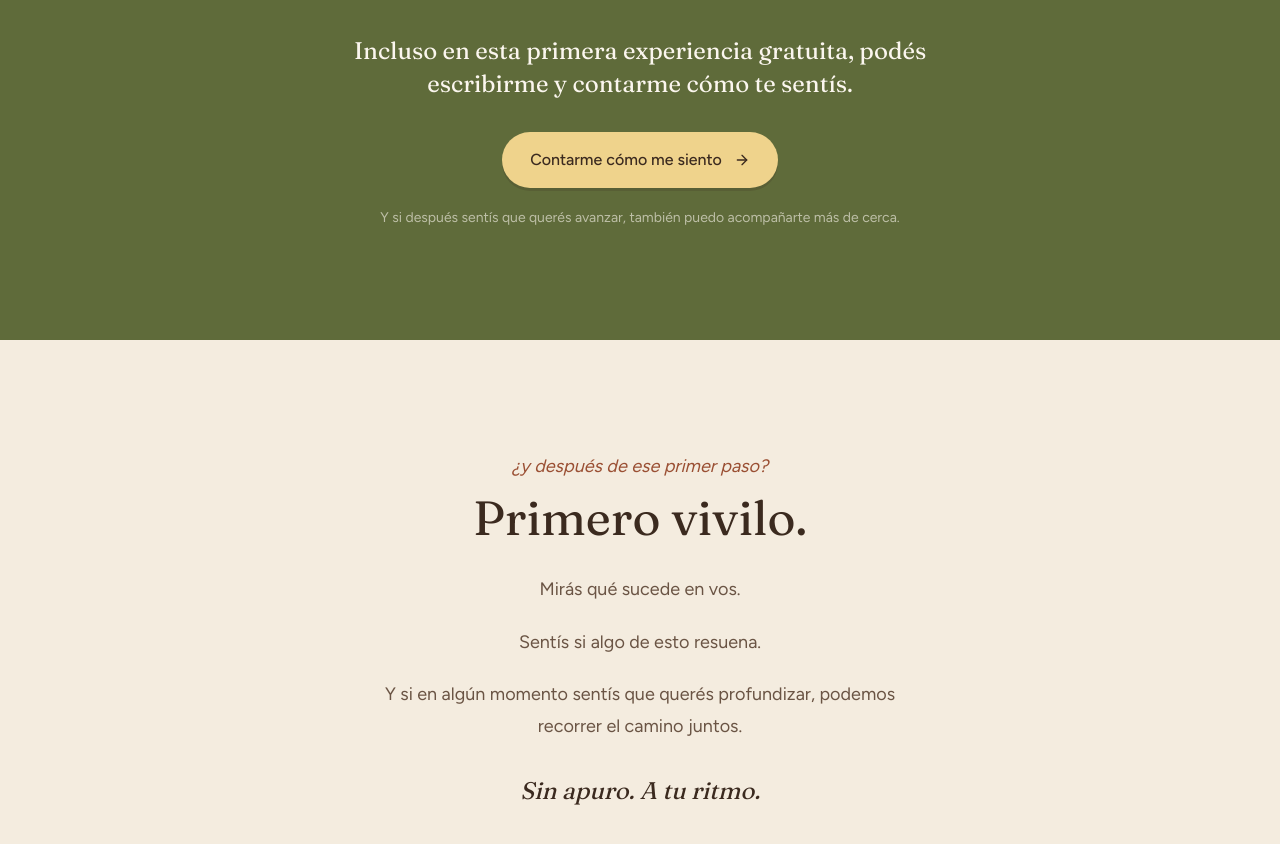
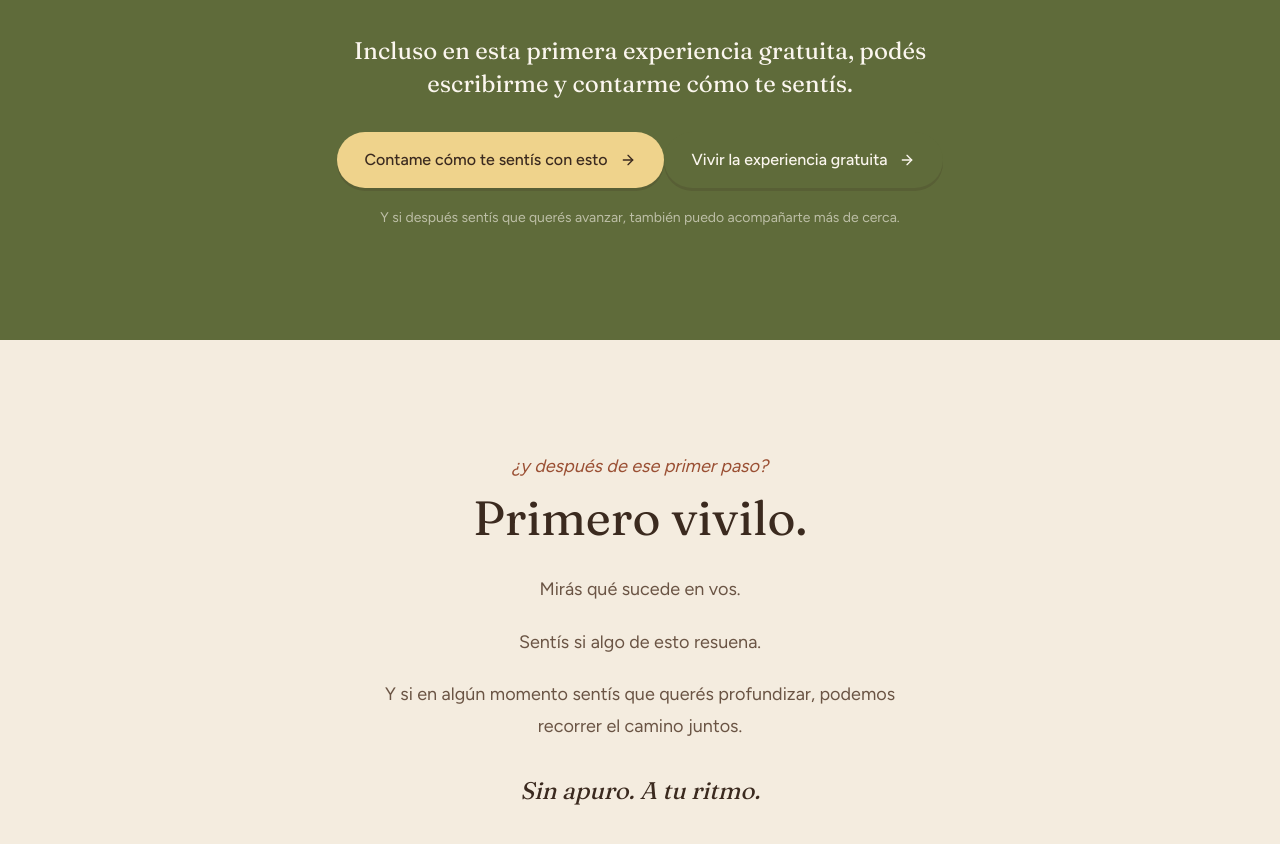
Before and after one commit to senderoterapias-hub/coherencia-interior-2, a Next.js app: page / in a window 1280 px wide. Shown: the part 6860-7704 px from the top of the page. Built offline with nearby package versions, Linux system fonts and the light colour scheme.

Commit message:
Update page.tsx

```diff
--- a/app/page.tsx
+++ b/app/page.tsx
@@ -189,7 +189,14 @@ export default function Page() {
               variant="butter"
               className="mt-8 w-full sm:w-auto"
             >
-              Contarme cómo me siento
+              Contame cómo te sentís con esto
+            </CtaLink>
+
+            <CtaLink
+              href="/primera-etapa"
+              className="mt-4 w-full sm:w-auto"
+            >
+              Vivir la experiencia gratuita
             </CtaLink>
 
             <p className="mt-5 text-sm text-primary-foreground/60">
```
